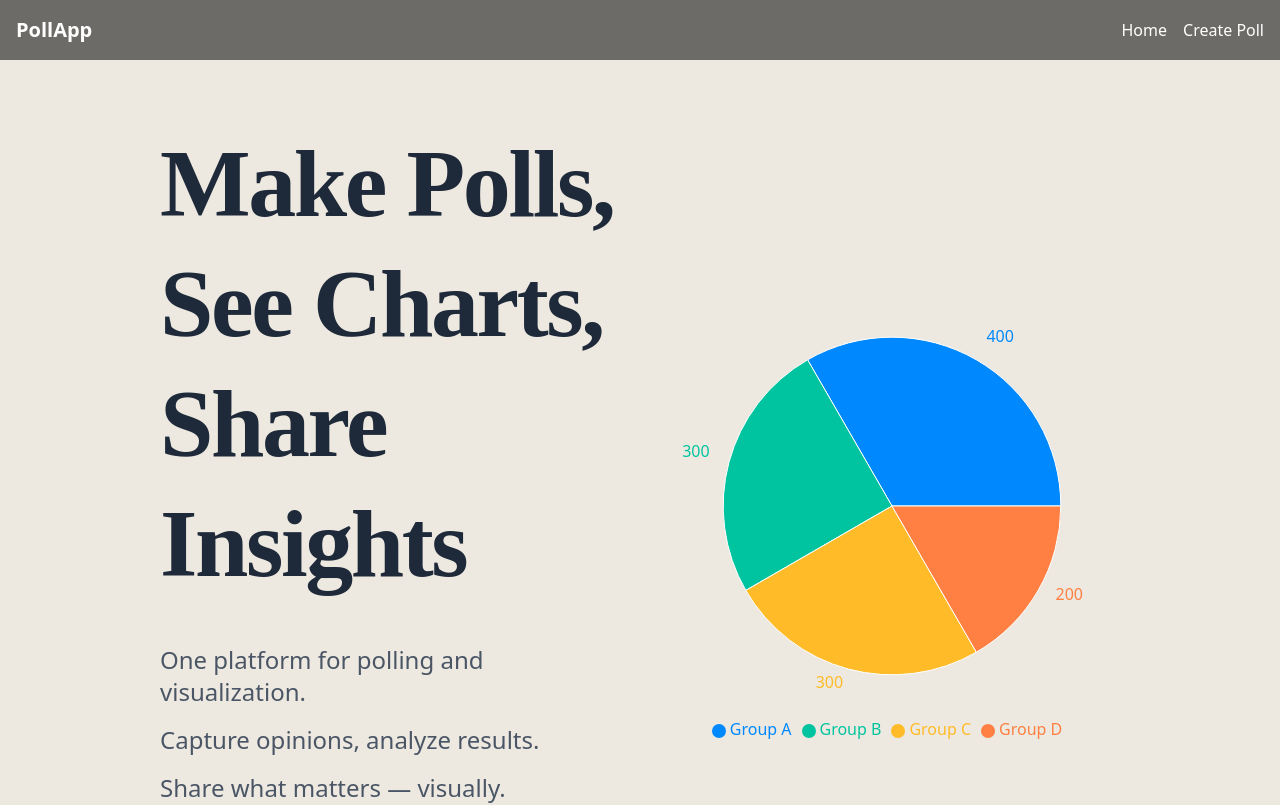
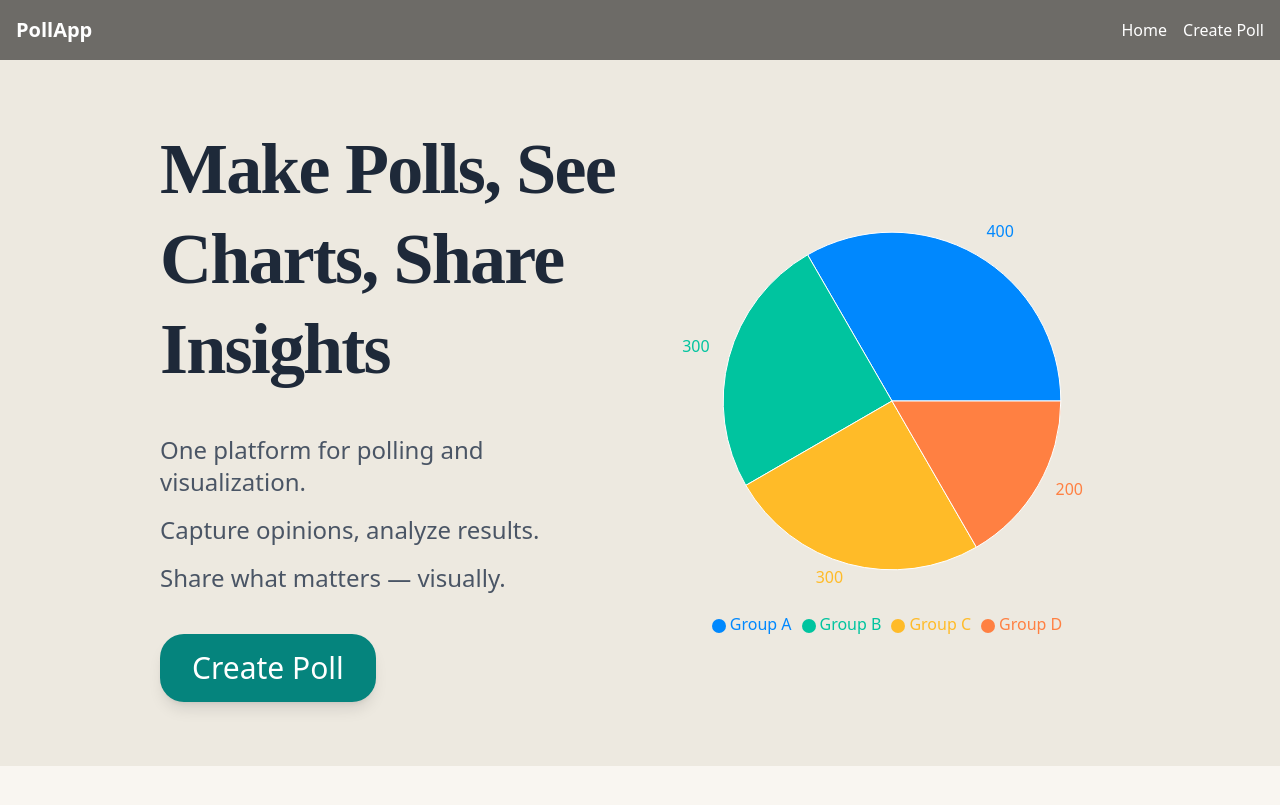
Before and after one commit to PriyanshuNaik27/poll-web, a React (Vite) app: page / in a window 1280 px wide. Shown: the top 805 px of the page. Built offline with nearby package versions, Linux system fonts and the light colour scheme; a web font is replaced by a local one.

Commit message:
changing font size for deployment

```diff
--- a/src/components/HeroSection.jsx
+++ b/src/components/HeroSection.jsx
@@ -7,8 +7,8 @@ const HeroSection = () => {
     <div className="flex flex-col-reverse lg:flex-row items-center justify-between min-h-[80vh] bg-[#EDE9E0] px-6 sm:px-12 lg:px-24 xl:px-40 2xl:px-60 py-16 gap-12">
 
       {/* Text Section */}
-      <div className="w-full lg:w-1/2 space-y-10 text-center 2xl:px- lg:text-left">
-        <h1 className="text-4xl sm:text-5xl md:text-6xl lg:text-7xl xl:text-8xl 2xl:text-9xl  font-Playfair font-extrabold text-gray-800 leading-tight tracking-tight">
+      <div className="w-full lg:w-1/2 space-y-10 text-center  lg:text-left">
+        <h1 className="text-4xl sm:text-5xl md:text-6xl lg:text-6xl xl:text-7xl 2xl:text-8xl  font-Playfair font-extrabold text-gray-800 leading-tight tracking-tight">
           Make Polls, See Charts, Share Insights
         </h1>
         <div className="space-y-4">
```
